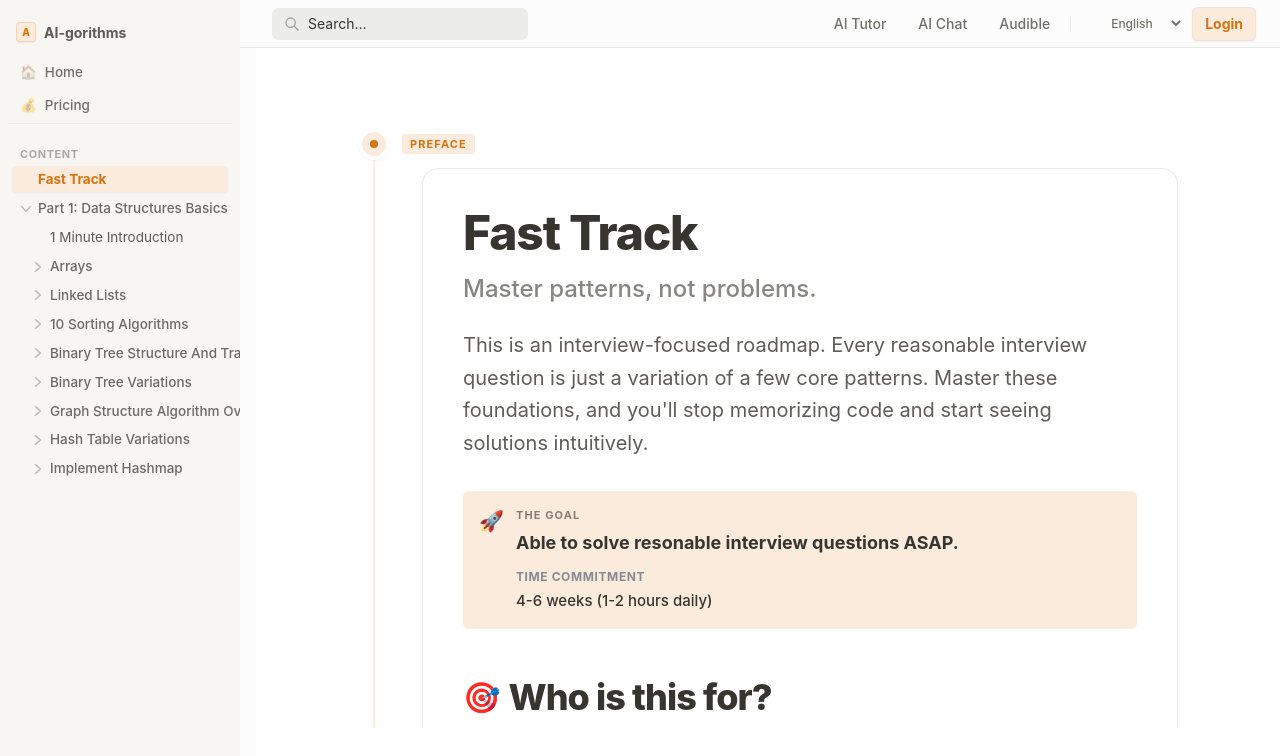
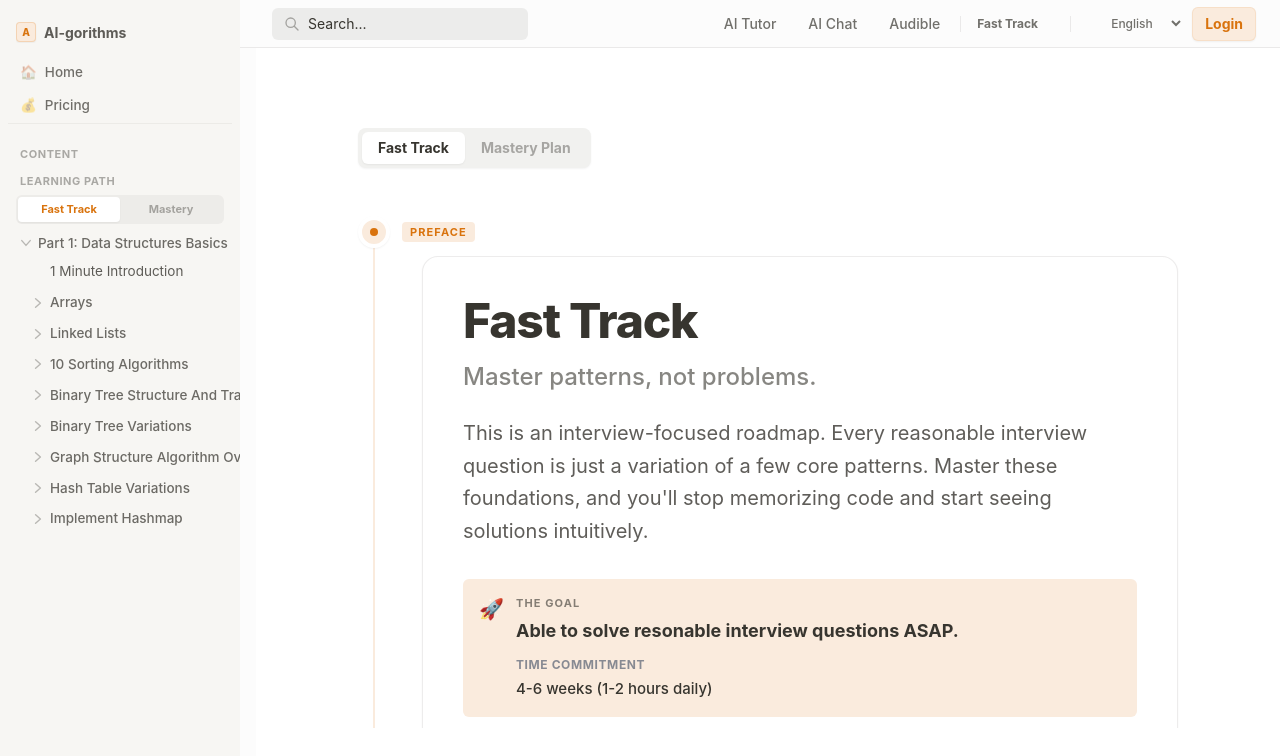
Before and after one commit to Chinese-Community-AI/AI-gorithms, a Next.js app: page /fast-track in a window 1280 px wide. Shown: the top 756 px of the page. Built offline with nearby package versions, Linux system fonts and the light colour scheme.

Commit message:
Enable learning path switch

```diff
--- a/app/fast-track/page.tsx
+++ b/app/fast-track/page.tsx
@@ -1,7 +1,8 @@
 "use client";
 
-import { ReactNode, useState } from "react";
+import { ReactNode } from "react";
 import Link from "next/link";
+import { usePlan } from "@/contexts/PlanContext";
 
 // --- Reusable Components ---
 
@@ -205,9 +206,10 @@ const PhaseContainer = ({
 // --- Main Page Component ---
 
 export default function FastTrackPage() {
-  const [step, setStep] = useState(0);
+  const { activePlan, setActivePlan } = usePlan();
 
-  const steps = [
+  const PLANS = {
+    "fast-track": [
       {
         title: "Preface",
         icon: "📖",
@@ -225,9 +227,9 @@ export default function FastTrackPage() {
             <div className="mb-12">
               <p className="text-xl text-[#37352f]/80 dark:text-gray-300 leading-relaxed mb-8 text-left">
                 This is an interview-focused roadmap. Every reasonable interview
-              question is just a variation of a few core patterns. Master these
-              foundations, and you'll stop memorizing code and start seeing
-              solutions intuitively.
+                question is just a variation of a few core patterns. Master
+                these foundations, and you'll stop memorizing code and start
+                seeing solutions intuitively.
               </p>
 
               <Callout type="info" icon="🚀">
@@ -259,7 +261,8 @@ export default function FastTrackPage() {
               </TipCard>
               <TipCard emoji="💎" title="Anti-Grind Method">
                 Master the underlying logic once. Stop the endless cycle of
-              solving and memorizing thousands of individual LeetCode problems.
+                solving and memorizing thousands of individual LeetCode
+                problems.
               </TipCard>
             </div>
           </div>
@@ -335,7 +338,8 @@ export default function FastTrackPage() {
                     properties
                   </li>
                   <li>
-                  <strong>Heap</strong>: Priority queues and O(log N) operations
+                    <strong>Heap</strong>: Priority queues and O(log N)
+                    operations
                   </li>
                 </ul>
               </TopicCard>
@@ -367,8 +371,8 @@ export default function FastTrackPage() {
             <Callout type="info" icon="⭐">
               <p className="text-left">
                 <strong>Mandatory Reading</strong>: Before diving into patterns,
-              read the <em>Framework Thinking for Learning DSA</em>. It reveals
-              the essence shared by all algorithms.
+                read the <em>Framework Thinking for Learning DSA</em>. It
+                reveals the essence shared by all algorithms.
               </p>
             </Callout>
 
@@ -432,8 +436,8 @@ export default function FastTrackPage() {
                 </Callout>
                 <div className="mt-3 space-y-2 text-sm text-left text-gray-600 dark:text-gray-400">
                   <p>
-                  <strong>Phase 1</strong>: Traversal vs Decomposition thinking
-                  models
+                    <strong>Phase 1</strong>: Traversal vs Decomposition
+                    thinking models
                   </p>
                   <p>
                     <strong>Phase 2</strong>: Binary tree construction and
@@ -469,8 +473,12 @@ export default function FastTrackPage() {
                   "The fallback solution for any difficult problem."
                 </p>
                 <ul className="list-disc pl-5 space-y-1 text-left text-gray-600 dark:text-gray-400">
-                <li>Standard Backtracking Template (Permutations, Subsets)</li>
-                <li>State management and "Choose-Explore-Unchoose" pattern</li>
+                  <li>
+                    Standard Backtracking Template (Permutations, Subsets)
+                  </li>
+                  <li>
+                    State management and "Choose-Explore-Unchoose" pattern
+                  </li>
                   <li>Grid DFS (Island problems)</li>
                 </ul>
               </TopicCard>
@@ -514,18 +522,71 @@ export default function FastTrackPage() {
           </div>
         ),
       },
-  ];
+    ],
+    mastery: [
+      {
+        title: "Mastery Introduction",
+        icon: "🏆",
+        content: (
+          <div className="animate-in fade-in duration-500">
+            <header className="mb-6 text-left">
+              <h1 className="text-3xl lg:text-5xl font-extrabold text-[#37352f] dark:text-gray-100 tracking-tight leading-tight mb-4">
+                Mastery Plan
+              </h1>
+              <p className="text-xl lg:text-2xl text-[#37352f]/60 dark:text-gray-400 font-medium mb-0">
+                The comprehensive path to technical expertise.
+              </p>
+            </header>
+            <p className="text-xl text-[#37352f]/80 dark:text-gray-300 leading-relaxed mb-8 text-left">
+              Content for the Mastery Plan is coming soon. This plan will cover
+              deep-dive theoretical concepts, low-level implementations, and
+              advanced mathematical analysis of algorithms.
+            </p>
+          </div>
+        ),
+      },
+    ],
+  };
+
+  const currentSteps = PLANS[activePlan];
 
   return (
     <div className="bg-white dark:bg-[#191919] min-h-screen text-[#37352f] dark:text-gray-200">
       <div className="max-w-[900px] mx-auto pt-6 lg:pt-10 px-6 lg:px-10 pb-32">
+        {/* Plan Switcher */}
+        <div className="flex justify-start mb-12">
+          <div className="inline-flex items-center p-1 bg-[#f1f1ef] dark:bg-gray-800 rounded-lg shadow-sm">
+            <button
+              onClick={() => setActivePlan("fast-track")}
+              className={`px-4 py-1.5 rounded-md text-sm font-bold transition-all ${
+                activePlan === "fast-track"
+                  ? "bg-white dark:bg-[#191919] text-[#37352f] dark:text-gray-100 shadow-sm"
+                  : "text-[#37352f]/40 dark:text-gray-500 hover:text-[#37352f]/60"
+              }`}
+            >
+              Fast Track
+            </button>
+            <button
+              onClick={() => setActivePlan("mastery")}
+              className={`px-4 py-1.5 rounded-md text-sm font-bold transition-all ${
+                activePlan === "mastery"
+                  ? "bg-white dark:bg-[#191919] text-[#37352f] dark:text-gray-100 shadow-sm"
+                  : "text-[#37352f]/40 dark:text-gray-500 hover:text-[#37352f]/60"
+              }`}
+            >
+              Mastery Plan
+            </button>
+          </div>
+        </div>
+
+        {/* Roadmap */}
         <div className="flex flex-col">
-          {steps.map((s, idx) => (
+          {currentSteps.map((s, idx) => (
             <PhaseContainer
-              key={idx}
+              key={`${activePlan}-${idx}`}
               phase={idx === 0 ? "Preface" : `Part ${idx}`}
               isFirst={idx === 0}
-              isLast={idx === steps.length - 1}
+              isLast={idx === currentSteps.length - 1}
             >
               {s.content}
             </PhaseContainer>
--- a/app/layout.tsx
+++ b/app/layout.tsx
@@ -10,6 +10,7 @@ import { AudibleModeProvider } from "@/contexts/AudibleModeContext";
 import { ThemeProvider } from "@/contexts/ThemeContext";
 import { MobileMenuProvider } from "@/contexts/MobileMenuContext";
 import { SearchProvider } from "@/contexts/SearchContext";
+import { PlanProvider } from "@/contexts/PlanContext";
 import SearchModal from "@/components/search/SearchModal";
 import ComingSoon from "@/components/tutor/ComingSoon";
 import AudioPlayer from "@/components/audio/AudioPlayer";
@@ -28,6 +29,7 @@ export default function RootLayout({
     <html lang="en">
       <body>
         <ThemeProvider>
+          <PlanProvider>
             <FocusModeProvider>
               <TutorModeProvider>
                 <AudibleModeProvider>
@@ -48,6 +50,7 @@ export default function RootLayout({
                 </AudibleModeProvider>
               </TutorModeProvider>
             </FocusModeProvider>
+          </PlanProvider>
         </ThemeProvider>
       </body>
     </html>
--- a/components/layout/Header.tsx
+++ b/components/layout/Header.tsx
@@ -6,6 +6,7 @@ import { useAudibleMode } from "@/contexts/AudibleModeContext";
 import { useTheme } from "@/contexts/ThemeContext";
 import { useMobileMenu } from "@/contexts/MobileMenuContext";
 import { useSearch } from "@/contexts/SearchContext";
+import { usePlan } from "@/contexts/PlanContext";
 
 const NavButton = ({
   onClick,
@@ -39,6 +40,7 @@ export default function Header() {
   const { theme, toggleTheme } = useTheme();
   const { toggleMobileMenu } = useMobileMenu();
   const { openSearch } = useSearch();
+  const { activePlan, setActivePlan } = usePlan();
 
   return (
     <header
@@ -122,6 +124,17 @@ export default function Header() {
 
           <div className="w-px h-4 bg-[rgba(55,53,47,0.09)] mx-1" />
 
+          <select
+            value={activePlan}
+            onChange={(e) => setActivePlan(e.target.value as any)}
+            className="hidden sm:block bg-transparent hover:bg-[var(--sidebar-hover)] px-2 py-1 rounded text-[var(--foreground)] opacity-70 text-xs font-bold focus:outline-none cursor-pointer border-none appearance-none"
+          >
+            <option value="fast-track">Fast Track</option>
+            <option value="mastery">Mastery Plan</option>
+          </select>
+
+          <div className="w-px h-4 bg-[rgba(55,53,47,0.09)] mx-1" />
+
           <button
             onClick={toggleTheme}
             className="p-1.5 hover:bg-[var(--sidebar-hover)] rounded text-[var(--foreground)] opacity-60 hover:opacity-100 transition-all"
--- a/components/layout/Sidebar.tsx
+++ b/components/layout/Sidebar.tsx
@@ -6,6 +6,7 @@ import Link from "next/link";
 import { usePathname } from "next/navigation";
 import { useFocusMode } from "@/contexts/FocusModeContext";
 import { useMobileMenu } from "@/contexts/MobileMenuContext";
+import { usePlan } from "@/contexts/PlanContext";
 
 const ChevronIcon = ({ isExpanded }: { isExpanded: boolean }) => (
   <svg
@@ -40,14 +41,67 @@ function NavItemComponent({
   const { closeMobileMenu } = useMobileMenu();
   const hasChildren = item.children && item.children.length > 0;
   const isActive = pathname === item.href;
+  const { activePlan, setActivePlan } = usePlan();
+
+  const isFastTrack = item.href === "/fast-track";
+  const displayTitle = isFastTrack
+    ? activePlan === "fast-track"
+      ? "Fast Track"
+      : "Mastery Plan"
+    : item.title;
 
   const handleLinkClick = () => {
     closeMobileMenu();
   };
 
+  const togglePlan = (e: React.MouseEvent) => {
+    e.preventDefault();
+    e.stopPropagation();
+    setActivePlan(activePlan === "fast-track" ? "mastery" : "fast-track");
+  };
+
   return (
-    <div>
+    <div className="mb-0.5">
       <div className="flex items-center group relative px-1">
+        {isFastTrack ? (
+          <div className="flex-1 flex flex-col mb-1 mt-2 px-1">
+            <Link
+              href="/fast-track"
+              onClick={handleLinkClick}
+              className="text-[11px] font-bold text-[var(--foreground)] opacity-40 uppercase tracking-wider pl-1 mb-1.5 no-underline hover:opacity-60 transition-opacity"
+            >
+              Learning Path
+            </Link>
+            <div className="flex bg-[rgba(55,53,47,0.05)] dark:bg-gray-800/50 p-0.5 rounded-md w-full">
+              <button
+                onClick={(e) => {
+                  e.preventDefault();
+                  setActivePlan("fast-track");
+                }}
+                className={`flex-1 px-2 py-1 text-[11px] font-bold rounded transition-all ${
+                  activePlan === "fast-track"
+                    ? "bg-white dark:bg-[#252525] text-[#d9730d] shadow-sm"
+                    : "text-[var(--foreground)] opacity-40 hover:opacity-60"
+                }`}
+              >
+                Fast Track
+              </button>
+              <button
+                onClick={(e) => {
+                  e.preventDefault();
+                  setActivePlan("mastery");
+                }}
+                className={`flex-1 px-2 py-1 text-[11px] font-bold rounded transition-all ${
+                  activePlan === "mastery"
+                    ? "bg-white dark:bg-[#252525] text-[#d9730d] shadow-sm"
+                    : "text-[var(--foreground)] opacity-40 hover:opacity-60"
+                }`}
+              >
+                Mastery
+              </button>
+            </div>
+          </div>
+        ) : (
           <div
             className={`flex-1 flex items-center rounded-[4px] transition-colors duration-150 ease-in-out cursor-pointer py-[3px] my-[1px] ${
               isActive
@@ -74,20 +128,23 @@ function NavItemComponent({
 
             <div className="flex items-center flex-1 min-w-0 pr-2">
               {!hasChildren ? (
+                <div className="flex-1 flex items-center justify-between min-w-0">
                   <Link
                     href={item.href}
                     onClick={handleLinkClick}
                     className="flex-1 text-[13.5px] leading-tight truncate no-underline py-0.5"
                   >
-                {item.title}
+                    {displayTitle}
                   </Link>
+                </div>
               ) : (
                 <span className="flex-1 text-[13.5px] leading-tight truncate py-0.5 font-medium opacity-90">
-                {item.title}
+                  {displayTitle}
                 </span>
               )}
             </div>
           </div>
+        )}
       </div>
       {hasChildren && isExpanded && item.children && (
         <div className="mt-0">
--- /dev/null
+++ b/contexts/PlanContext.tsx
@@ -0,0 +1,30 @@
+"use client";
+
+import React, { createContext, useContext, useState, ReactNode } from "react";
+
+type PlanType = "fast-track" | "mastery";
+
+interface PlanContextType {
+  activePlan: PlanType;
+  setActivePlan: (plan: PlanType) => void;
+}
+
+const PlanContext = createContext<PlanContextType | undefined>(undefined);
+
+export function PlanProvider({ children }: { children: ReactNode }) {
+  const [activePlan, setActivePlan] = useState<PlanType>("fast-track");
+
+  return (
+    <PlanContext.Provider value={{ activePlan, setActivePlan }}>
+      {children}
+    </PlanContext.Provider>
+  );
+}
+
+export function usePlan() {
+  const context = useContext(PlanContext);
+  if (context === undefined) {
+    throw new Error("usePlan must be used within a PlanProvider");
+  }
+  return context;
+}
```
Lines whose indentation alone changed are shown as unchanged.
